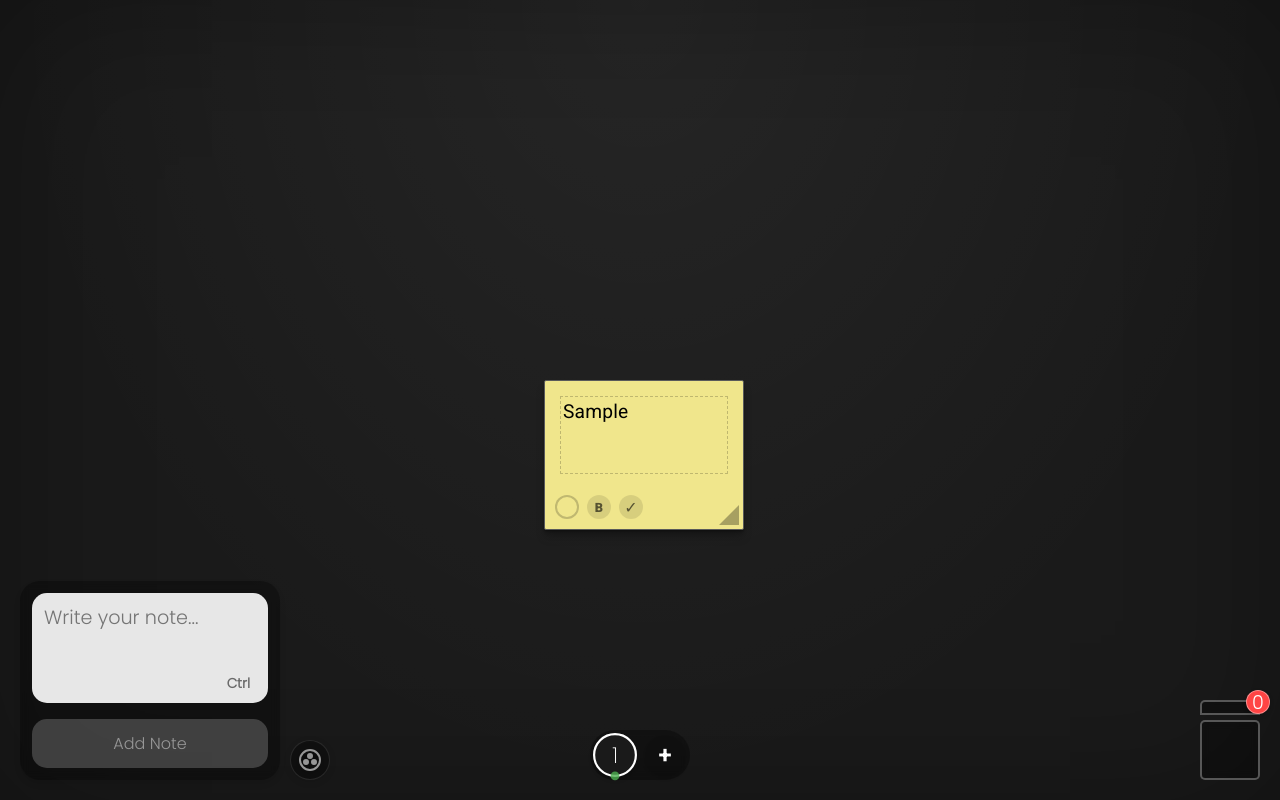
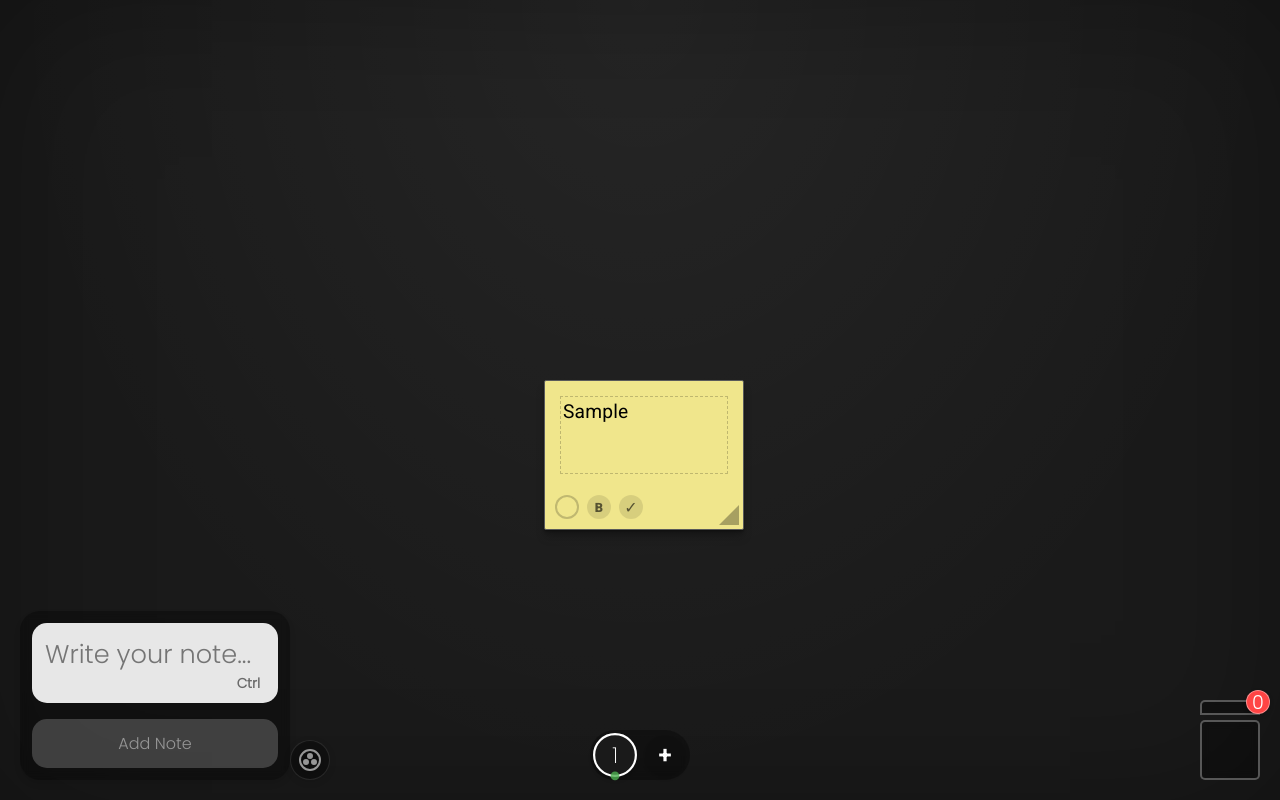
Before and after one commit to majd-karoun/sticky-todo-notes, a plain HTML site: page index.html in a window 1280 px wide. Both pictures are taken after typing "Sample" into the empty fields and a click on the button "Add Note". Drawn offline with Linux system fonts and the light colour scheme.

Commit message:
interactive text area

```diff
--- a/app.js
+++ b/app.js
@@ -956,6 +956,13 @@ function setupTextareaEvents() {
                     shortcutIcon.classList.remove('enter-hint');
                 }
             }
+
+            // Animate the textarea to become twice as big
+            const currentHeight = parseInt(window.getComputedStyle(textarea).height);
+            textarea.style.height = currentHeight + 'px';
+            setTimeout(() => {
+                textarea.style.height = (currentHeight * 2) + 'px';
+            }, 0);
         });
 
         // Add input event listener to update shortcut icon when text changes
@@ -979,6 +986,13 @@ function setupTextareaEvents() {
 
         textarea.addEventListener('blur', function() {
             updateShortcutIcon();
+
+            // Animate the textarea back to its original size (80px)
+            const expandedHeight = parseInt(window.getComputedStyle(textarea).height);
+            textarea.style.height = expandedHeight + 'px';
+            setTimeout(() => {
+                textarea.style.height = '80px';
+            }, 0);
         });
     }
 }
--- a/styles.css
+++ b/styles.css
@@ -113,6 +113,16 @@ body{
     0% { transform: scale(1); }
     50% { transform: scale(1.02); }
     100% { transform: scale(1); }
+}
+
+@keyframes textareaExpand {
+    0% { transform: scale(1); height: 80px; }
+    100% { transform: scale(1); height: 160px; }
+}
+
+@keyframes textareaContract {
+    0% { transform: scale(1); height: 160px; }
+    100% { transform: scale(1); height: 80px; }
 }
 /* Base Styles */
 body {
@@ -399,7 +409,7 @@ body {
     position: fixed;
     bottom: 20px;
     left: 20px;
-    width: 260px;
+    width: 270px;
     background: rgba(0, 0, 0, 0.3);
     padding: 12px;
     border-radius: 20px;
@@ -416,16 +426,26 @@ body {
 
 .note-input textarea {
     width: 100%;
-    height: 110px;
+    height: 80px;
     background: rgba(255,255,255,0.9);
     border: none;
     border-radius: 15px;
-    padding: 12px;
+    padding: 13px;
     resize: none;
-    font-size: 1.2rem;
-    line-height: 1.4;
+    font-size: 1.6rem;
+    line-height: 1.45;
     font-family: 'Poppins', sans-serif;
     font-weight: 300;
+    transition: height 0.3s ease, background-color 0.3s ease;
+}
+
+.note-input textarea:focus {
+    outline: none;
+    background: rgba(255,255,255,0.95);
+}
+
+.note-input textarea:not(:focus) {
+
 }
 
 .shortcut-icon {
@@ -440,7 +460,7 @@ body {
     font-family: 'Poppins', sans-serif;
     font-weight: 600;
     opacity: 0.9;
-    transition: all 0.2s ease;
+    transition: all 0.3s ease;
     pointer-events: none;
     line-height: 1.3;
     text-align: center;
@@ -911,7 +931,7 @@ width: 270px;
 padding: 12px;
 }
 .note-input textarea {
-height: 110px;
+height: 80px;
 padding: 13px;
 font-size: 1.6rem;
 line-height: 1.45;
@@ -982,7 +1002,6 @@ font-size: 2rem;
     @supports (-webkit-appearance:none) and (stroke-color:transparent) {
       .note-input textarea {
         font-size: 1.5rem;
-
       }
 
       .sticky-content {
```
